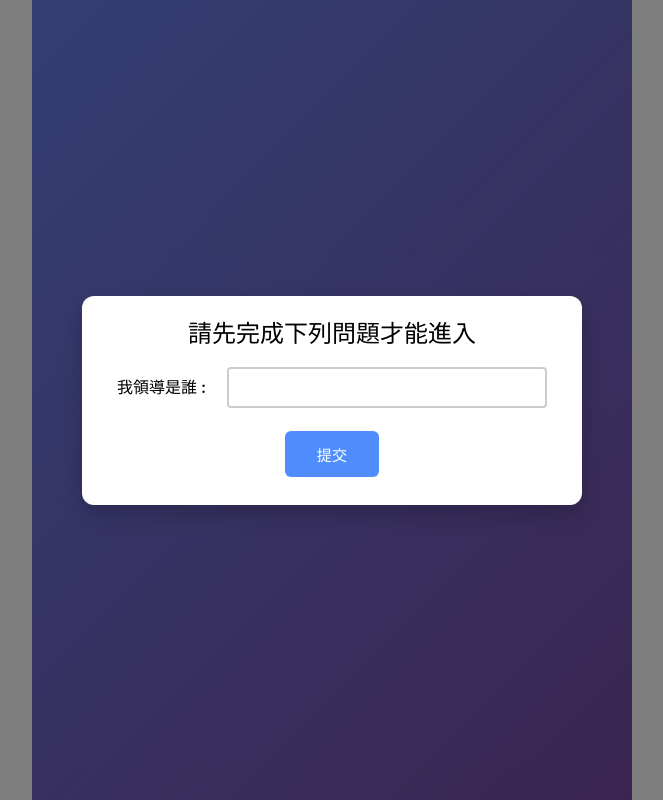
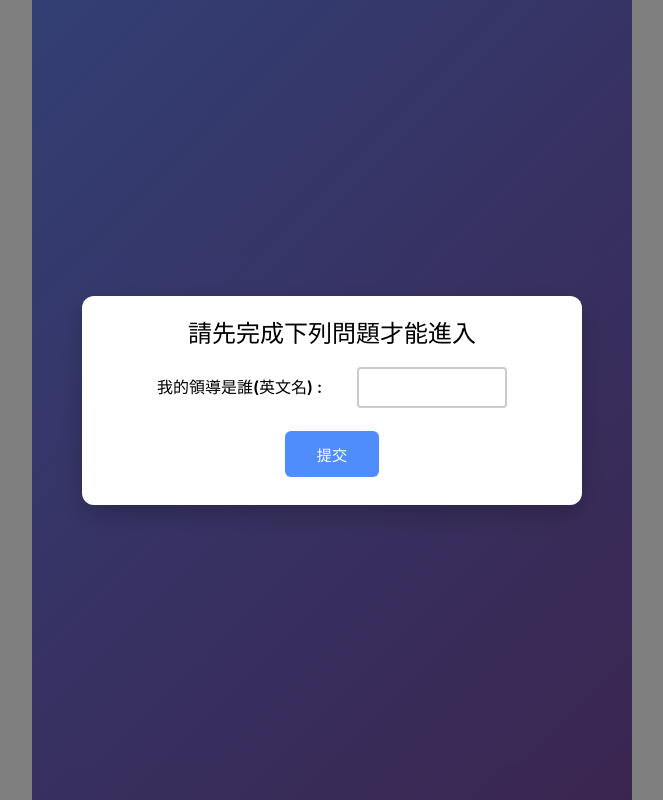
Before and after one commit to Meowccc/quiz, a React (Vite) app: page / in a window 1280 px wide. Shown: the whole page, without its empty margins (308-971 px from the left). Built offline with nearby package versions, Linux system fonts and the light colour scheme.

Commit message:
feat: fix size

```diff
--- a/src/components/EntryQuiz.css
+++ b/src/components/EntryQuiz.css
@@ -31,15 +31,15 @@
 .question-label {
     font-size: 16px;
     font-weight: 600;
-    width: 150px;
+    width: 200px;
     text-align: left;
-    /* margin-left: 20px; */
 }
 
 .form-group {
     display: flex;
+    justify-content: center;
     align-items: center;
-    padding: 15px 30px;
+    padding: 15px 20px;
 }
 
 .modal-container {
--- a/src/components/common/TextInput.css
+++ b/src/components/common/TextInput.css
@@ -1,6 +1,7 @@
 .text-input {
-    width: 100%;
-    padding: 8px;
+    max-width: 100%;
+    width: 150px;
+    padding: 8px 4px;
     border-radius: 4px;
     border: 2px solid #ccc;
     background-color: #fff;
--- a/src/config/entry-questions.ts
+++ b/src/config/entry-questions.ts
@@ -11,7 +11,7 @@ export const entryQuestions: EntryQuestion[] = [
   // 範例題目，請自行填寫
   {
     id: 1,
-    question: "我領導是誰",
+    question: "我的領導是誰(英文名)",
     type: "input",
     answerHash: "58dd8d36b5258fc559b2ab0cb0ad7097a4302dde3ddabfedd9aec0138111601e",
   }
```
